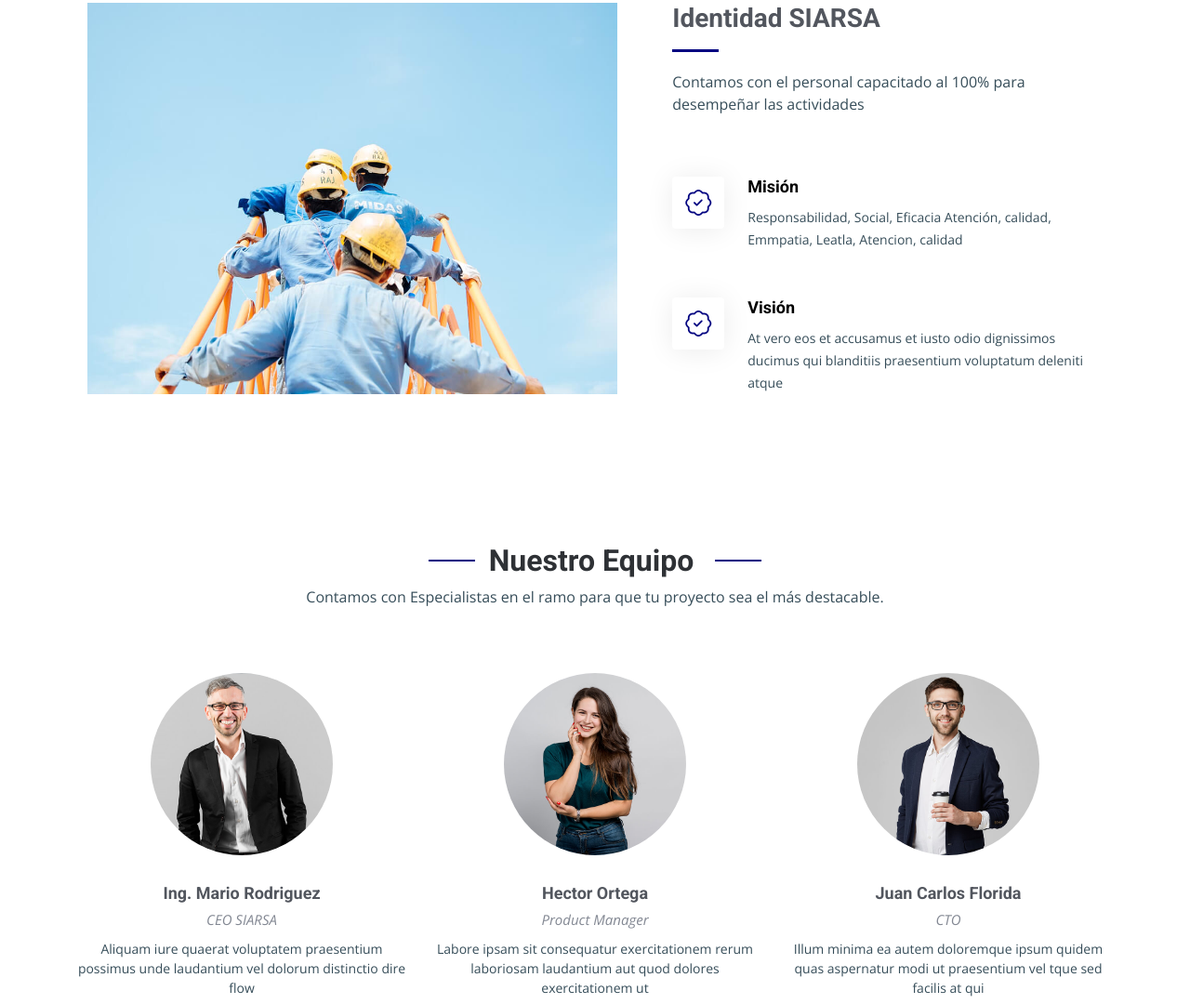
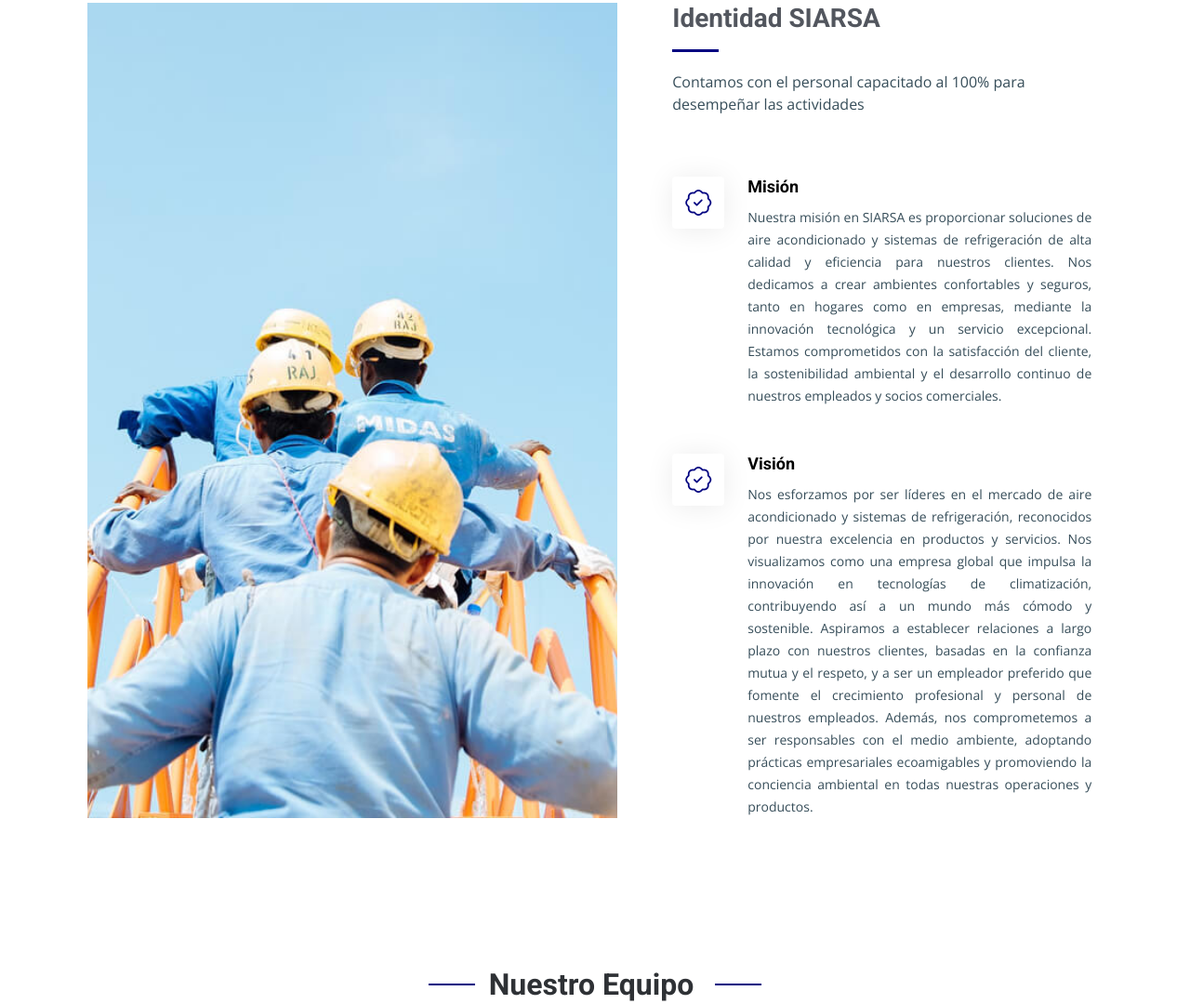
Before and after one commit to xavismith91/SIARSA, a plain HTML site: page about.html in a window 1280 px wide. Shown: the part 1069-2149 px from the top of the page at 93% size. Drawn offline with nearby package versions, Linux system fonts and the light colour scheme.

Commit message:
misionvision

```diff
--- a/about.html
+++ b/about.html
@@ -200,7 +200,7 @@
               <i class="bi bi-patch-check flex-shrink-0"></i>
               <div>
                 <h4><a href="" class="stretched-link">Misión</a></h4>
-                <p>Responsabilidad, Social, Eficacia Atención, calidad, Emmpatia, Leatla, Atencion, calidad</p>
+                <p class="texto-justificado">Nuestra misión en SIARSA es proporcionar soluciones de aire acondicionado y sistemas de refrigeración de alta calidad y eficiencia para nuestros clientes. Nos dedicamos a crear ambientes confortables y seguros, tanto en hogares como en empresas, mediante la innovación tecnológica y un servicio excepcional. Estamos comprometidos con la satisfacción del cliente, la sostenibilidad ambiental y el desarrollo continuo de nuestros empleados y socios comerciales.</p>
               </div>
             </div>
 
@@ -208,8 +208,7 @@
               <i class="bi bi-patch-check flex-shrink-0"></i>
               <div>
                 <h4><a href="" class="stretched-link">Visión</a></h4>
-                <p>At vero eos et accusamus et iusto odio dignissimos ducimus qui blanditiis praesentium voluptatum
-                  deleniti atque</p>
+                <p class="texto-justificado">Nos esforzamos por ser líderes en el mercado de aire acondicionado y sistemas de refrigeración, reconocidos por nuestra excelencia en productos y servicios. Nos visualizamos como una empresa global que impulsa la innovación en tecnologías de climatización, contribuyendo así a un mundo más cómodo y sostenible. Aspiramos a establecer relaciones a largo plazo con nuestros clientes, basadas en la confianza mutua y el respeto, y a ser un empleador preferido que fomente el crecimiento profesional y personal de nuestros empleados. Además, nos comprometemos a ser responsables con el medio ambiente, adoptando prácticas empresariales ecoamigables y promoviendo la conciencia ambiental en todas nuestras operaciones y productos.</p>
               </div>
             </div>
 
```
